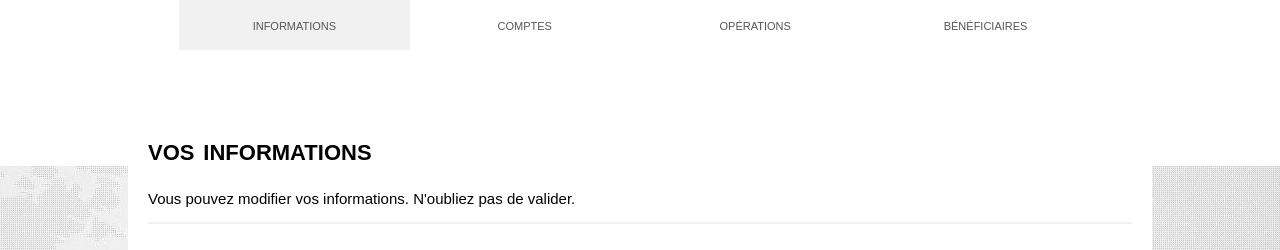
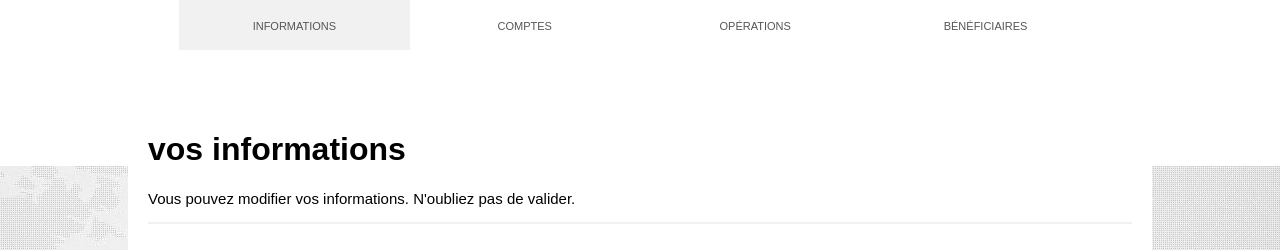
Before and after one commit to Fafou59/BankupV3, a PHP site: page /admin/mirroring_Admin.php in a window 1280 px wide. Shown: the part 80-330 px from the top of the page. Run offline with PHP 8.4, Linux system fonts and the light colour scheme; the visitor is signed in with stand-in values (Sample User, id 1); data that the repository does not hold is empty; some libraries are stand-ins or nearby versions.

Commit message:
Update informations_EC.php

```diff
--- a/admin/support/informations_EC.php
+++ b/admin/support/informations_EC.php
@@ -1,6 +1,6 @@
 <div id="informations" class="item_EC">
     <div class="container">
-        <h1 style="font-variant: small-caps;">vos informations</h1>
+        <h1>vos informations</h1>
         <p style="font-size: 15px">Vous pouvez modifier vos informations. N'oubliez pas de valider.</p>
         <hr>
         <form method="post" action="modif_Infos.php" >
```
